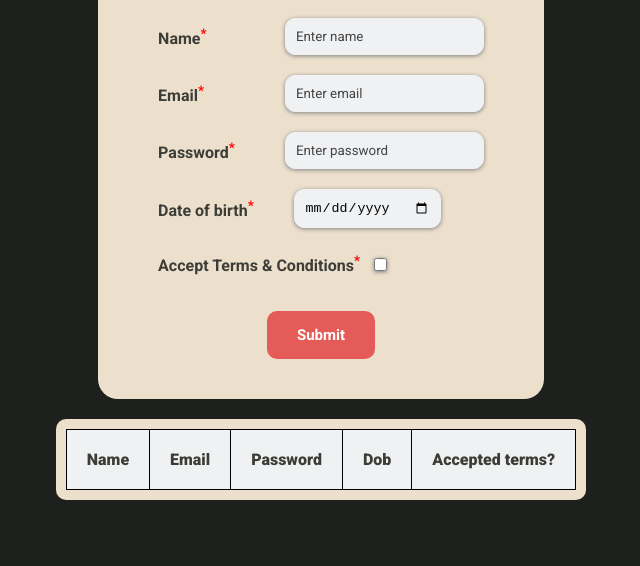
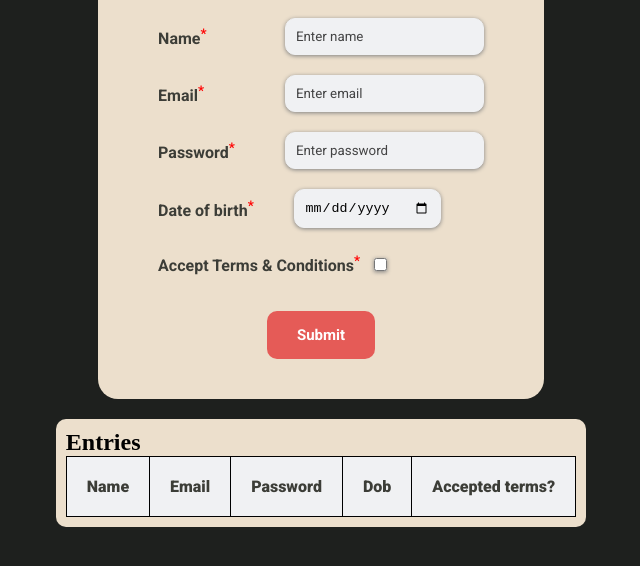
Before and after one commit to GnaniSai/wd101, a plain HTML site: page index.html in a window 1280 px wide. Shown: the part 160-726 px from the top of the page, without its empty margins (319-959 px from the left). Drawn offline with Linux system fonts and the light colour scheme.

Commit message:
Update index.html

```diff
--- a/index.html
+++ b/index.html
@@ -71,6 +71,7 @@
 
     <div class = "tables-content">
         <div class="tables">
+            <h2>Entries</h2>
             <div id = "user-entries"></div>
         </div>
     </div>
```
